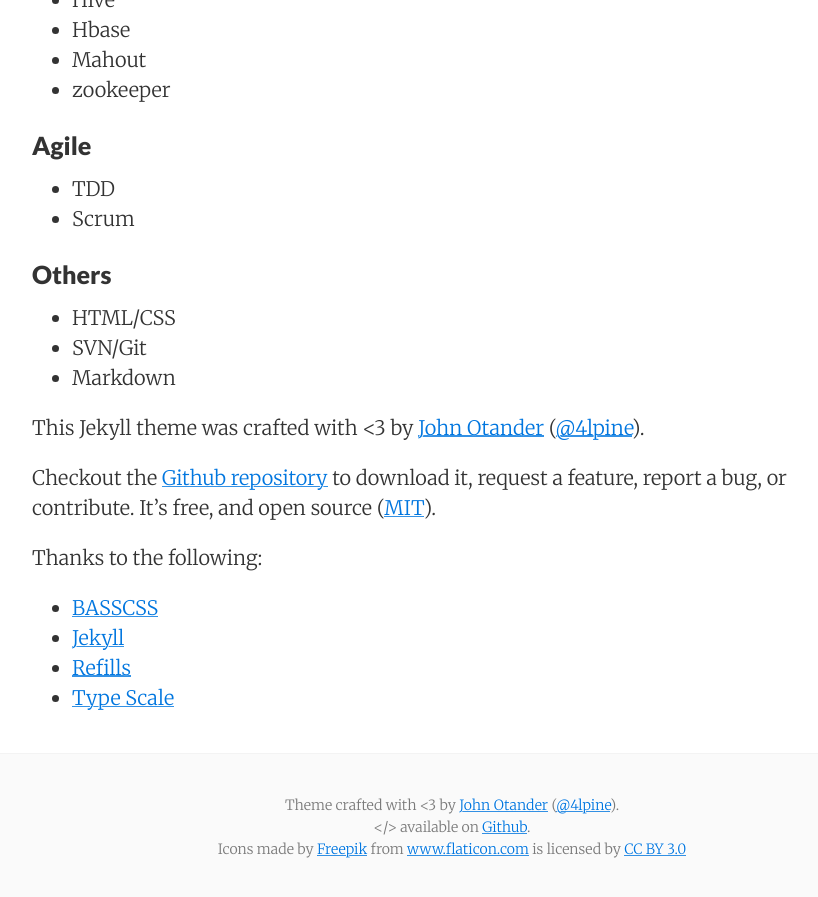
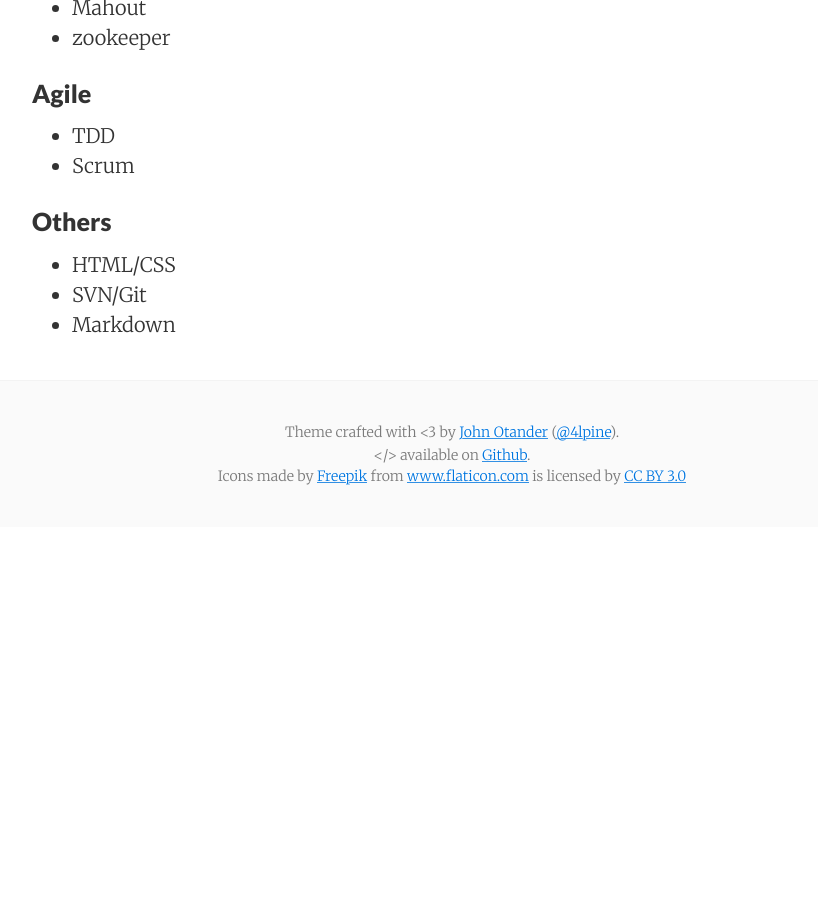
Before and after one commit to zhiyuanMA/zhiyuanMA.github.io, a Jekyll site: the page built from about.md, in a window 1280 px wide and 900 px high, scrolled down 1130 px. Shown: the top 897 px of the window, without its empty margins (188-1006 px from the left). Built offline with Jekyll 4.4.1, drawn with Linux system fonts in a browser that asks for light colours; after the commit the page ends 1657 px from its top, so only the background shows below that; some of the changed text lies outside the part shown.

Commit message:
update about me

```diff
--- a/about.md
+++ b/about.md
@@ -59,20 +58,3 @@ I’m passionate about building high quality applications and user interfaces wi
 * HTML/CSS
 * SVN/Git
 * Markdown
-
-
-
-
-This Jekyll theme was crafted with <3 by [John Otander](http://johnotander.com)
-([@4lpine](https://twitter.com/4lpine)).
-
-Checkout the [Github repository](https://github.com/johnotander/pixyll) to download it,
-request a feature, report a bug, or contribute. It's free, and open source
-([MIT](http://opensource.org/licenses/MIT)).
-
-Thanks to the following:
-
-* [BASSCSS](http://basscss.com)
-* [Jekyll](http://jekyllrb.com)
-* [Refills](http://refills.bourbon.io/)
-* [Type Scale](http://type-scale.com/)
```
Also changed, not shown: other parts of about.md (+1 -2 lines).
